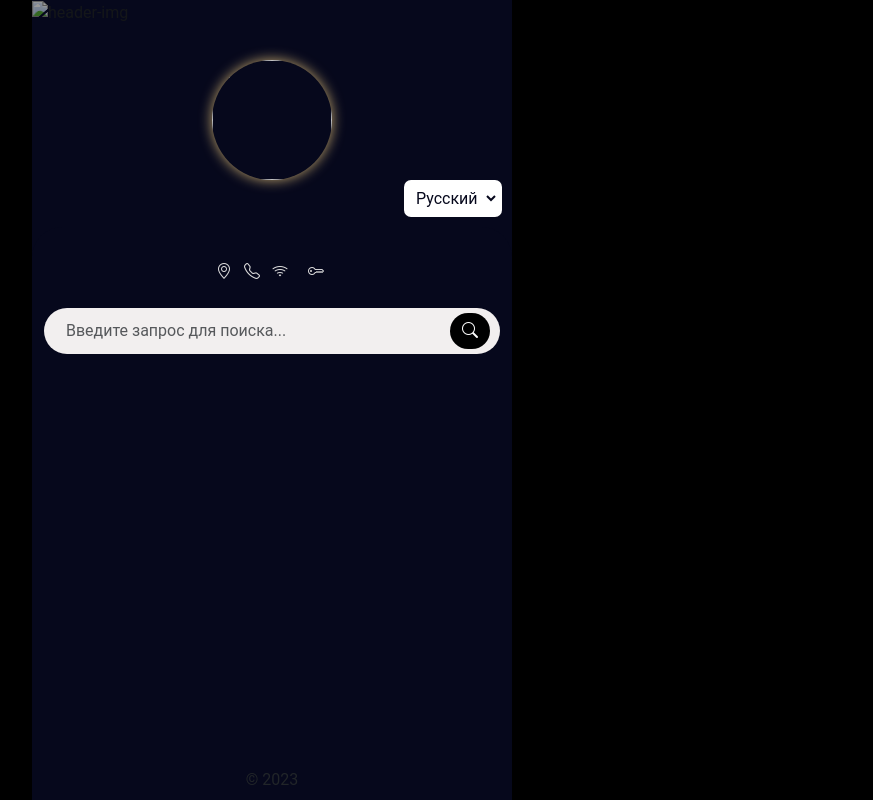
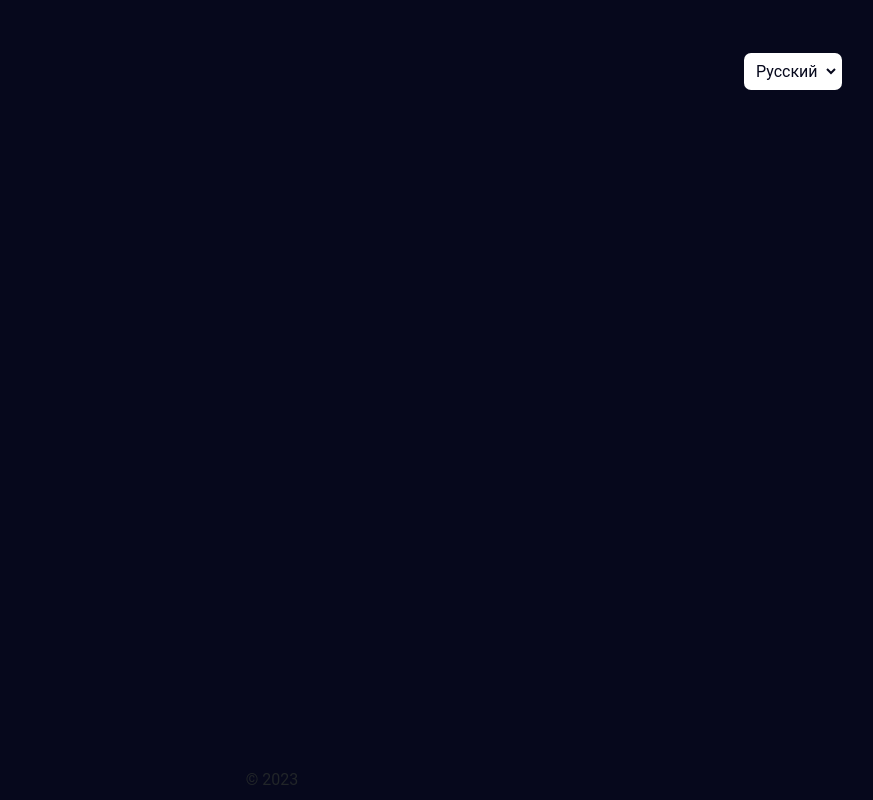
Before and after one commit to tchaura/menuApp, a Flask app: page / in a window 1280 px wide. Shown: the whole page, without its empty margins (368-1241 px from the left). Run offline with Flask 3, Linux system fonts and the light colour scheme.

Commit message:
Add responsive versions

```diff
--- a/menu_app/localization.py
+++ b/menu_app/localization.py
@@ -1,6 +1,4 @@
-from dataclasses import field
-from sqlalchemy import Null
-from .models import Category, Translation
+from .models import Translation
 from . import db
 from . import app
 from wtforms import StringField
--- a/menu_app/login.py
+++ b/menu_app/login.py
@@ -1,9 +1,5 @@
 
-from ensurepip import bootstrap
-import os
-from flask import Flask, url_for, redirect, render_template, request
-from flask_sqlalchemy import SQLAlchemy
-from sqlalchemy import Boolean, true
+from flask import url_for, redirect, request
 from wtforms import form, fields, validators
 import flask_admin as admin
 import flask_login as login
--- a/menu_app/models.py
+++ b/menu_app/models.py
@@ -1,8 +1,4 @@
 
-from ast import Sub
-from email.policy import default
-from nis import cat
-from flask_login import logout_user
 from flask_sqlalchemy import SQLAlchemy
 from markupsafe import Markup
 db = SQLAlchemy()
--- a/menu_app/static/css/styles.css
+++ b/menu_app/static/css/styles.css
@@ -155,11 +155,11 @@ body {
     box-shadow: none;
 }
 
-#content {
+/* #content {
     display: flex;
     flex-direction: column;
     gap: 20px;
-}
+} */
 
 .subcategory {
     width: 100%;
@@ -217,6 +217,10 @@ body {
     pointer-events: none;
     background: linear-gradient(90deg,#fff,hsla(0,0%,100%,0) 0,#fff);
     background: linear-gradient(90deg, rgba(255,255,255,0) 0%, var(--bg-color) 70%);
+}
+
+#content {
+    row-gap: calc(var(--bs-gutter-x) - 0.5rem);
 }
 
 .menu-items {
@@ -421,3 +425,80 @@ footer {
 #scroll-top span {
     font-size: 28px;
 }
+.title-container {
+    background-color:var(--bg-color);
+    color:white;
+    display:block;
+    position:relative;
+    z-index:2;
+    padding-top: 25px;
+    border-radius: 30px 30px 0px 0px;
+}
+
+@media screen and (min-width: 768px)  {
+    body {
+        max-width: none;
+    }
+    .header-background {
+        display: none;
+        flex: 1;
+    }
+    .header-logo {
+        order: 1;
+        flex: 0;
+        margin-top: 0;
+        box-shadow: none;
+        height: 120px;
+        width: auto;
+    }
+
+    #lang-select {
+        order: 3;
+        margin-right: 0;
+    }
+    .title-container {
+        order: 2;
+        padding: 0;
+        border-radius: 0;
+    }
+    .header {
+        margin-top: 1rem;
+        display: flex;
+        align-items: center;
+    }
+    .restaurant-info {
+        display: none;
+    }
+    #search {
+        display: none !important;
+    }
+    .subcategory {
+        width: 50%
+    }
+    .sub-label:before {
+        overflow: hidden;
+        content: "";
+        position: absolute;
+        left: calc(var(--bs-gutter-x) * .5);
+        top: 0;
+        width: calc(100% - calc(var(--bs-gutter-x)));
+        height: 100%;
+        background: rgb(41, 41, 41);
+        opacity: .4;
+        border-radius: 25px;
+    }
+    .menu-items {
+        margin-bottom: 0;
+    }
+}
+
+@media screen and (min-width: 1024px) {
+    #menu div {
+        justify-content: center;
+    }
+
+    .menu-badge:last-child {
+        margin-right: 0;
+    }
+
+}
--- a/menu_app/static/js/script.js
+++ b/menu_app/static/js/script.js
@@ -10,12 +10,13 @@ function get_subcategories(category_id) {
         }
         $("#search").show();
         $("#content").empty();
+        $("#content").addClass("row-cols-md-2");
         if (data['subcategories'].length == 0) {
             emptyResponseFallback();
         }
         data['subcategories'].forEach(subcategory => {
             $("#content").append(
-                `<div class="subcategory">
+                `<div class="subcategory col">
                 <button class="sub-label" name="subcategory" onclick="get_menu_items(${subcategory['subcategory_id']}, '${subcategory['subcategory_name']}')" type="submit" style="background-color: #484848; background-image: url(${subcategory['subcategory_photo'] ? subcategory['subcategory_photo'] : ""});">
                 <h2 style="position: relative;">${subcategory['subcategory_name']}</h2>
                 </button>
@@ -58,12 +59,13 @@ function get_subcategories(category_id) {
             $("#search").show();
         }
         $("#content").empty();
+        $("#content").addClass("row-cols-md-2");
         if (data['menu_items'].length == 0) {
             emptyResponseFallback();
         }
         data['menu_items'].forEach(menu_item => {
             $("#content").append(
-                `<div class="menu-items" id="${menu_item['item_id']}">
+                `<div class="menu-items col" id="${menu_item['item_id']}">
                 <img class="menu-items-img" loading="lazy" src="${menu_item['item_photo']}">
                 <div class="d-flex justify-content-between align-items-center mb-1 flex-wrap">
                 <h2 class="menu-items-title mb-0">${menu_item['item_name']}</h2>
@@ -129,8 +131,9 @@ function get_subcategories(category_id) {
         }
 
         function emptyResponseFallback(param) {
-            $("#content").html(`<h5 class='text-center text-white mt-5'>На данный момент тут пусто :(</h5>
-            <a class='text-center' href='/'>Вернуться на главную</a>`)
+            $("#content").removeClass("row-cols-md-2")
+            $("#content").html(`<div style="text-align: center"><h5 class='text-center text-white mt-5'>На данный момент тут пусто :(</h5><br>
+            <a class='text-center' href='/'>Вернуться на главную</a></div>`)
         }
 
         $("#location").attr("href", `https://yandex.ru/maps/?mode=search&text=${$("#location").text()}`);
--- a/menu_app/templates/index.html
+++ b/menu_app/templates/index.html
@@ -10,10 +10,11 @@
     <title>Menu</title>
 </head>
 <body class="">
+<div class="container header p-0">
         <div class="header-background" style="height: var(--header-img-height); object-fit: cover; overflow:hidden;">
             <img src="{{ info['header_img'] }}" class="header-img" width="100%" height="100%" alt="header-img">
         </div>
-        <img src="{{info['logo']}}" class="header-logo">
+        <img src="{{info['logo']}}" class="header-logo d-block position-relative">
         <div id="lang-select">
             <select onchange="handleLangChange()">
                 <option value="ru">Русский</option>
@@ -22,15 +23,15 @@
             {%endfor%}
             </select>
         </div>
-        <div class="container" style="background-color:var(--bg-color); color:white; display:block; position:relative; z-index:2; padding-top: 25px; border-radius: 30px 30px 0px 0px;">
+        <div class="container title-container">
             <h1 class="title">{{info['title']}}</h1>
         </div>
-        <div class="container d-flex flex-wrap position-relative gap-2 justify-content-center" style="padding: 0 2rem">
+        </div>
+        <div class="container d-flex d-md-none flex-wrap position-relative gap-2 justify-content-center restaurant-info" style="padding: 0 2rem">
             <span class="info"><span class="bi-geo-alt me-1"></span><a id="location" class="info">{{info['adress']}}</a></span>
             <span class="info"><span class="bi-telephone me-1"></span> <a id="phone-number" class="info">{{info['phone']}}</a></span>
             <span class="text-nowrap d-flex info"><span class="bi-wifi info me-1"></span><span class="me-3" id="wifi">{{info['wifi']}}</span><span class="bi-key info me-1"></span><span id="wifi-password">{{info['wifi_password']}}</span></span>
         </div>
-        {{lang}}
         <div id="menu" class="right-fade justify-content-center">
             <div class="container pb-0 d-flex gap-2 pt-3">
                 {% for category in categories %}
--- a/menu_app/templates/menu_items.html
+++ /dev/null
@@ -1,6 +0,0 @@
-{% extends 'index.html' %}
-
-{% block content %}
-<div class="container mt-4" id="menu_items">
-</div>
-{% endblock %}
--- a/menu_app/templates/subcategories.html
+++ b/menu_app/templates/subcategories.html
@@ -1,7 +1,9 @@
 {% extends 'index.html' %}
 
 {% block content %}
-<div class="container mt-4" id="content">
+<div class="container mt-4 mt-md-0">
+<div class="row row-cols-md-2 row-cols-1" id="content">
 
 </div>
+</div>
 {% endblock %}
```
